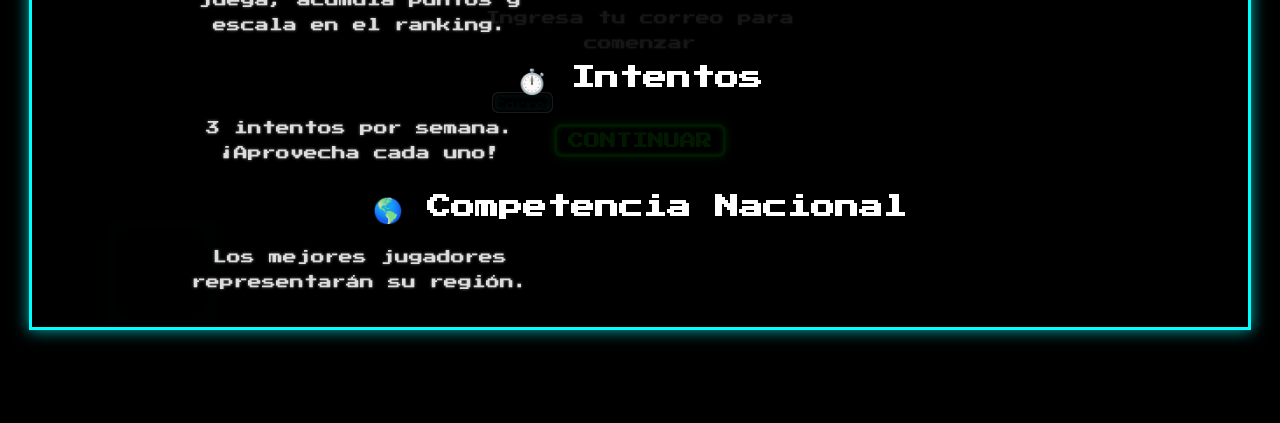
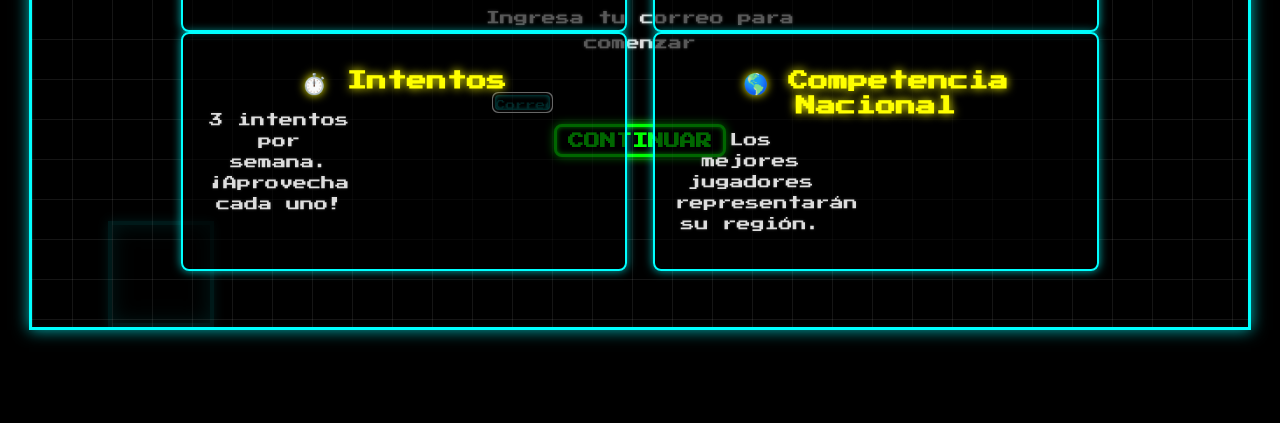
Before and after one commit to zantiago00/CUBONEON8, a plain HTML site: page index.html in a window 1280 px wide. Shown: the part 377-800 px from the top of the page. Drawn offline with Linux system fonts and the light colour scheme.

Commit message:
Update styles.css

```diff
--- a/styles.css
+++ b/styles.css
@@ -677,3 +677,66 @@ body, html {
 }
 
 /* Nota: Regla @media (orientation: portrait) { body::before { ... } } ELIMINADA */
+
+/* ========= INICIO NUEVO BLOQUE CSS AÑADIDO ========= */
+#welcomeScreen {
+    background: radial-gradient(circle at center, rgba(0, 255, 255, 0.2), rgba(0, 0, 0, 0.95));
+    background-size: 40px 40px;
+    background-image: linear-gradient(var(--color-grid) 1px, transparent 1px),
+                      linear-gradient(90deg, var(--color-grid) 1px, transparent 1px);
+}
+#welcomeScreen h1 {
+    font-size: clamp(32px, 6vmin, 64px);
+    color: var(--color-border-main);
+    text-shadow: 0 0 12px var(--color-border-main), 0 0 24px var(--color-shadow-main);
+    margin-bottom: 2%;
+}
+.welcome-content {
+    display: flex;
+    flex-wrap: wrap;
+    justify-content: center;
+    gap: 2.5%;
+    max-width: 90%;
+    margin-bottom: 4%;
+}
+.welcome-section {
+    flex: 1 1 40%;
+    background-color: rgba(0, 0, 0, 0.6);
+    border: 2px solid var(--color-border-main);
+    padding: 2%;
+    border-radius: 8px;
+    box-shadow: 0 0 10px var(--color-shadow-main);
+    min-width: 250px;
+    max-width: 400px;
+}
+.welcome-section h2 {
+    color: var(--color-coin-yellow);
+    font-size: clamp(14px, 2.5vmin, 20px);
+    text-shadow: 0 0 10px var(--color-coin-yellow);
+    margin-bottom: 1%;
+}
+.welcome-section p {
+    font-size: clamp(12px, 1.75vmin, 16px);
+    color: var(--color-text-medium);
+    line-height: 1.5;
+    text-shadow: 0 0 3px rgba(255, 255, 255, 0.2);
+}
+#welcomeStartBtn {
+    font-size: clamp(16px, 2.5vmin, 24px);
+    padding: 1.5% 3.5%;
+    background-color: var(--color-bg);
+    color: var(--color-coin-green);
+    border: 3px solid var(--color-coin-green);
+    box-shadow: 0 0 12px var(--color-coin-green), 0 0 8px var(--color-coin-green) inset;
+    border-radius: 12px;
+    cursor: pointer;
+    font-weight: bold;
+    transition: all 0.3s ease;
+    font-family: var(--font-primary); /* Asegura la fuente primaria */
+}
+#welcomeStartBtn:hover {
+    background: var(--color-coin-green);
+    color: var(--color-text-darker);
+    box-shadow: 0 0 20px var(--color-coin-green), 0 0 10px var(--color-text-light) inset;
+}
+/* ========= FIN NUEVO BLOQUE CSS AÑADIDO ========= */
```
Lines whose indentation alone changed are shown as unchanged.
